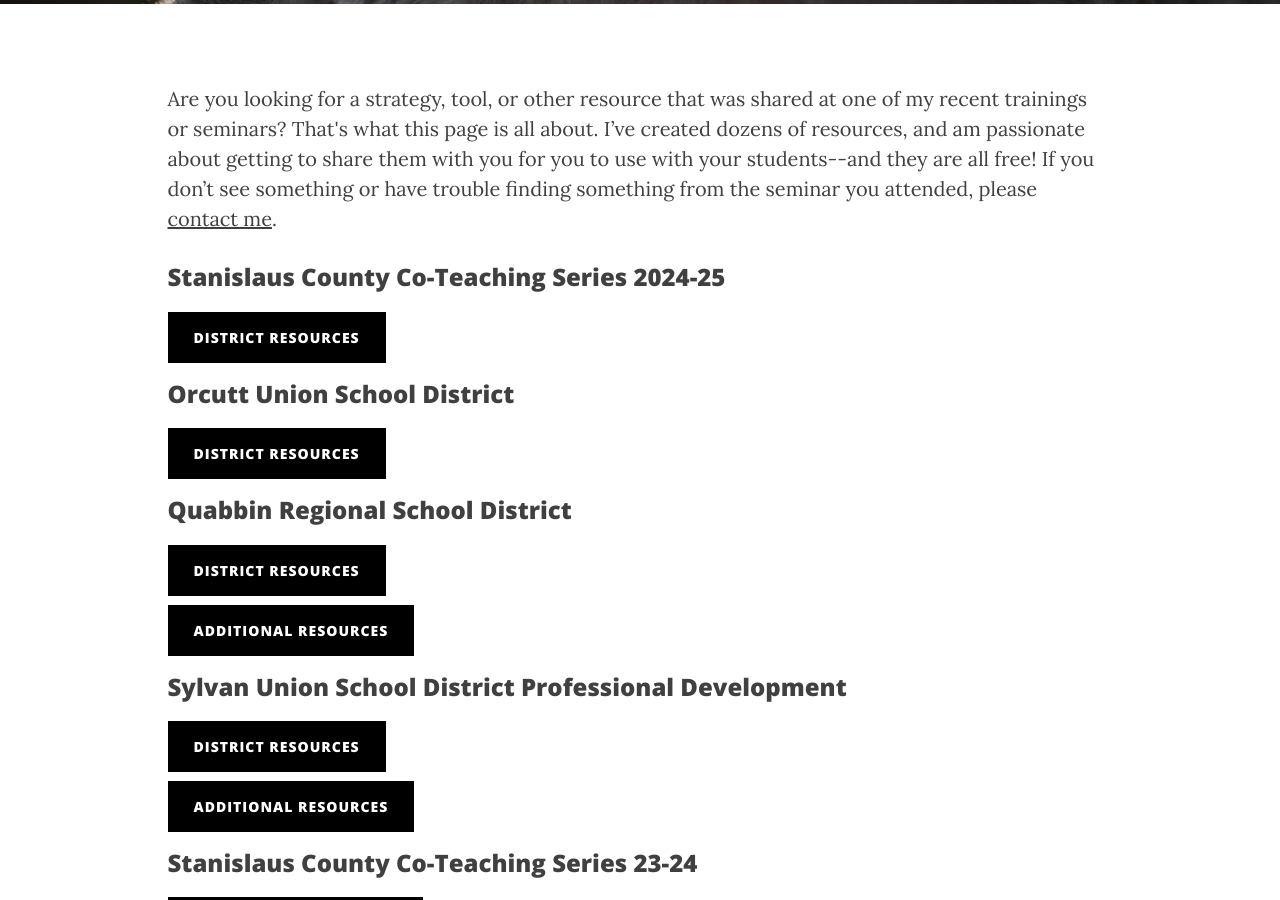
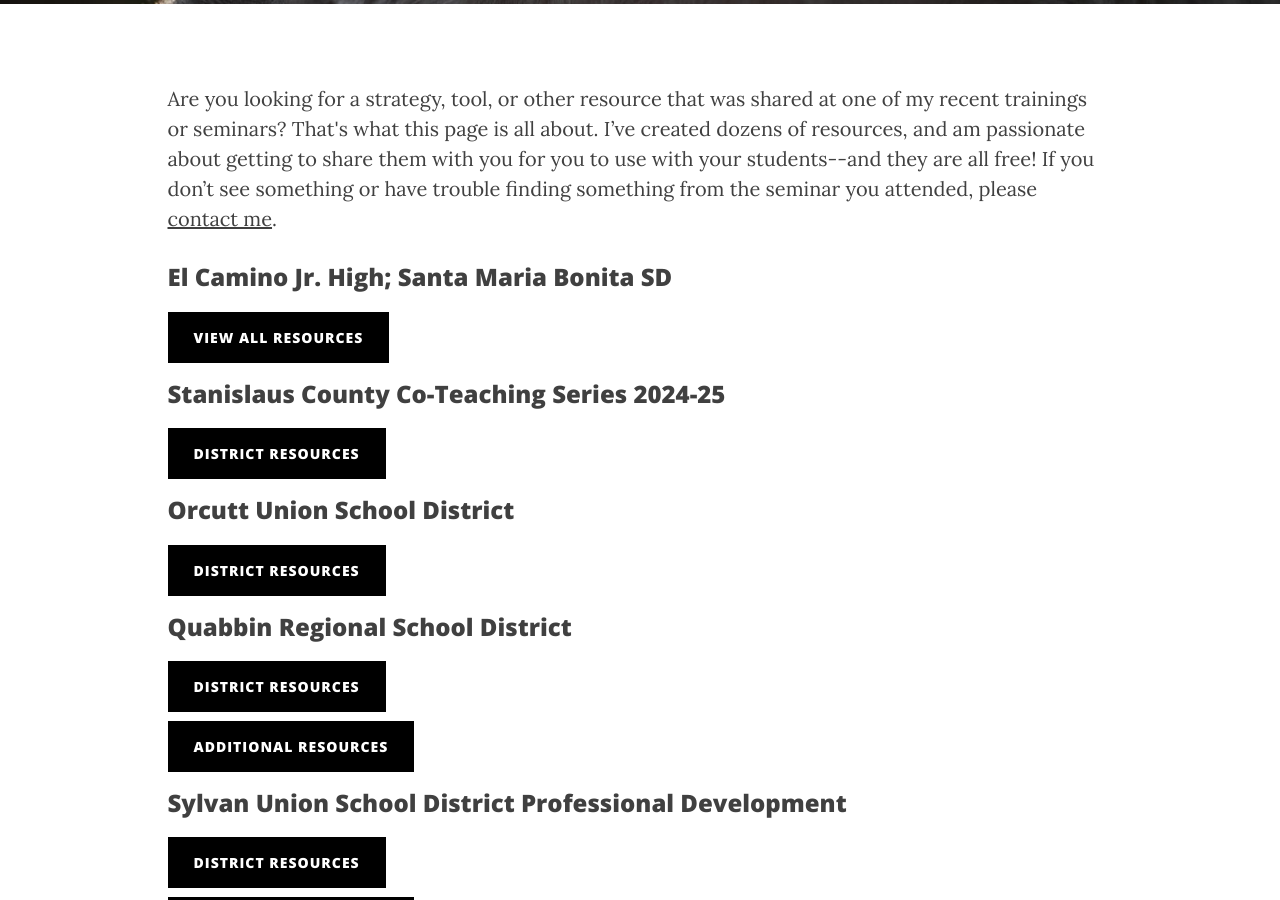
Before and after one commit to iamweswilson/clearlycat, a Jekyll site: the page built from resources.html, in a window 1280 px wide and 900 px high, scrolled down 444 px. Built offline with Jekyll 4.4.1, drawn with Linux system fonts in a browser that asks for light colours; nearby versions of some CDN libraries; comment, search, counter and statistics services are not loaded.

Commit message:
El Camino Jr. High; Santa Maria Bonita SD resources

```diff
--- a/resources.html
+++ b/resources.html
@@ -24,6 +24,12 @@ permalink: /training-resources/
             <div class="col-sm-10 col-sm-push-1">
                 <p>
                     Are you looking for a strategy, tool, or other resource that was shared at one of my  recent trainings or seminars? That's what this page is all about.  I’ve created dozens of resources, and am passionate about getting to share them with you for you to use with your students--and they are all free!  If you don’t see something or have trouble finding something from the seminar you attended, please <a href="/contact/">contact me</a>.
+                </p>
+                <h3>El Camino Jr. High; Santa Maria Bonita SD</h3>
+                <p>
+                    <a href="//drive.google.com/drive/folders/1P4rOpyjX_CwApd0W9NZtf_j12pYoVPD1?usp=sharing " class="resource-btn" target="_blank">
+                        View All Resources
+                    </a>
                 </p>
                 <h3>Stanislaus County Co-Teaching Series 2024-25</h3>
                 <p>
```
